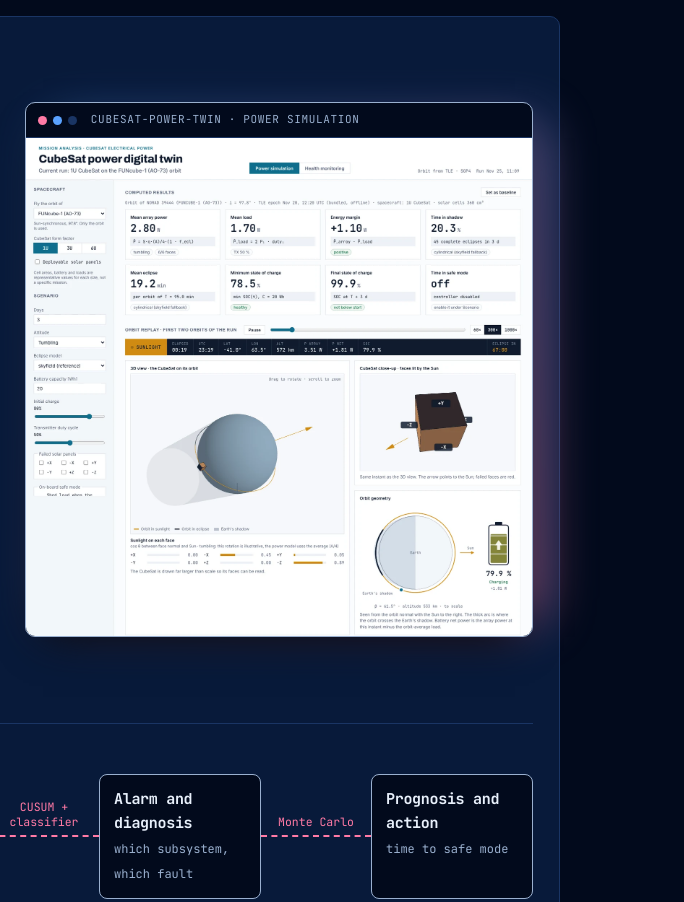
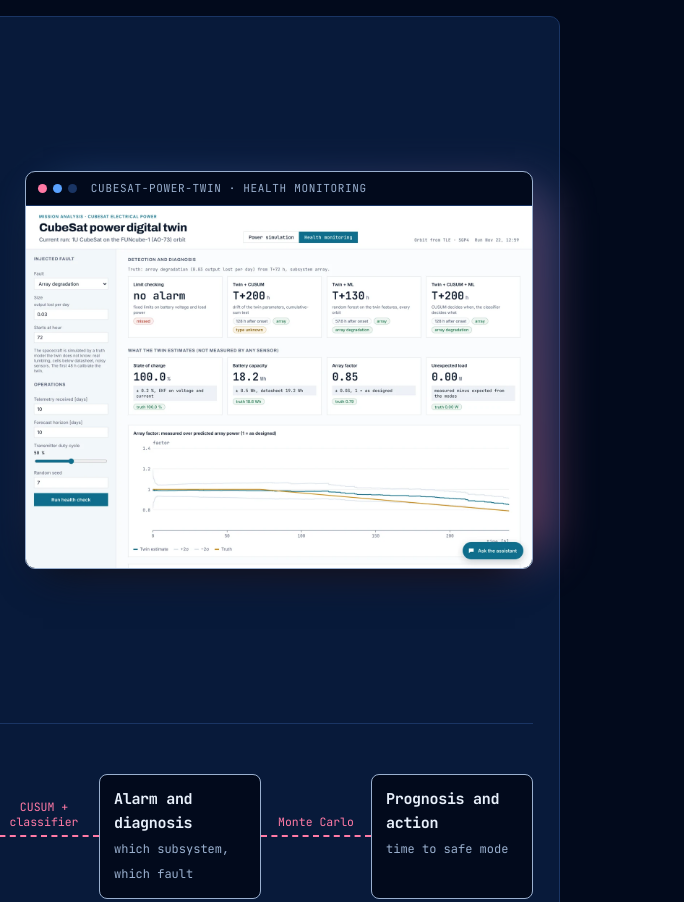
Before and after one commit to matildelucchesi/matildelucchesi.github.io, a plain HTML site: page index.html in a window 1280 px wide. Shown: the part 1232-2134 px from the top of the page, 596-1280 px from the left. Drawn offline with Linux system fonts and the light colour scheme.

Commit message:
Use the redesigned health monitoring view in the CubeSat twin card (#6)
Claude-Session: https://claude.ai/code/session_017xRGYm14Ga5cVXFNdrZEYe

Co-authored-by: Claude <noreply@anthropic.com>

```diff
--- a/index.html
+++ b/index.html
@@ -318,8 +318,8 @@
         </div>
         <figure class="shot">
           <div class="win">
-            <div class="bar"><i></i><i></i><i></i><span class="mono">cubesat-power-twin · power simulation</span></div>
-            <img src="img/cubesat-twin-dashboard.webp" width="1400" height="1379" loading="lazy" alt="Power simulation view of the CubeSat power digital twin for a 1U CubeSat on the FUNcube-1 orbit: computed results such as mean array power, energy margin, eclipse time and minimum state of charge, an orbit replay bar, a 3D view of the CubeSat in Earth's shadow, a close-up of which faces the Sun lights and the orbit geometry with the battery charge">
+            <div class="bar"><i></i><i></i><i></i><span class="mono">cubesat-power-twin · health monitoring</span></div>
+            <img src="img/cubesat-twin-health-monitoring.webp" width="1400" height="1000" loading="lazy" alt="Health monitoring view of the CubeSat power digital twin: an injected solar array degradation, the alarms of limit checking, CUSUM, the classifier and both combined side by side, the twin's estimates of state of charge, battery capacity, array factor and unexpected load, and the array factor estimate tracking the truth over time">
           </div>
         </figure>
         <div class="flow four" aria-label="How the digital twin works">
```
Also changed, not shown: img/cubesat-twin-dashboard.webp (deleted), img/cubesat-twin-health-monitoring.webp (added).
